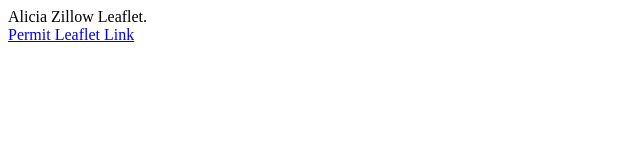
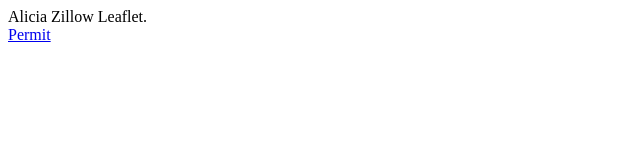
Before and after one commit to YiqinAliciaShen/YiqinAliciaShen.github.io, a plain HTML site: page index.html in a window 1280 px wide. Shown: the whole page, without its empty margins (0-640 px from the left). Drawn offline with Linux system fonts and the light colour scheme.

Commit message:
Change to Permit

```diff
--- a/index.html
+++ b/index.html
@@ -4,7 +4,7 @@
   </main>
   <body>
 
-    <a href="permit.html">Permit Leaflet Link</a>
+    <a href="permit.html">Permit</a>
 
   </body>
 </html>
```
